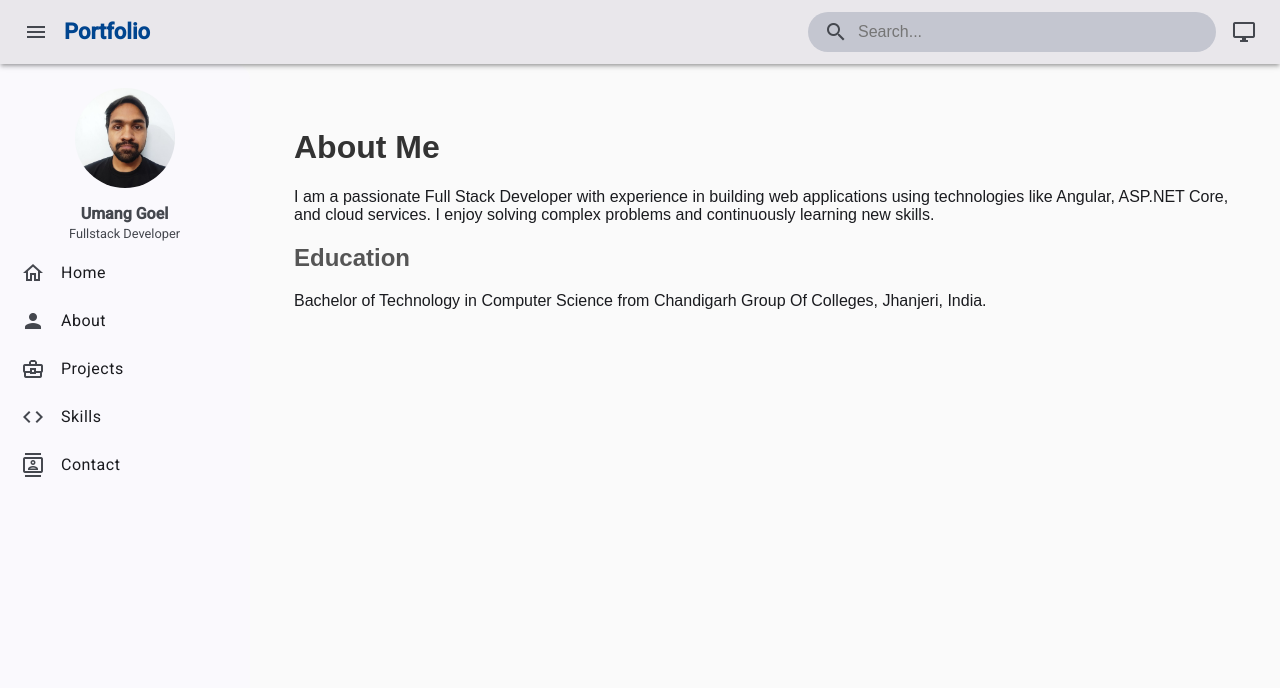
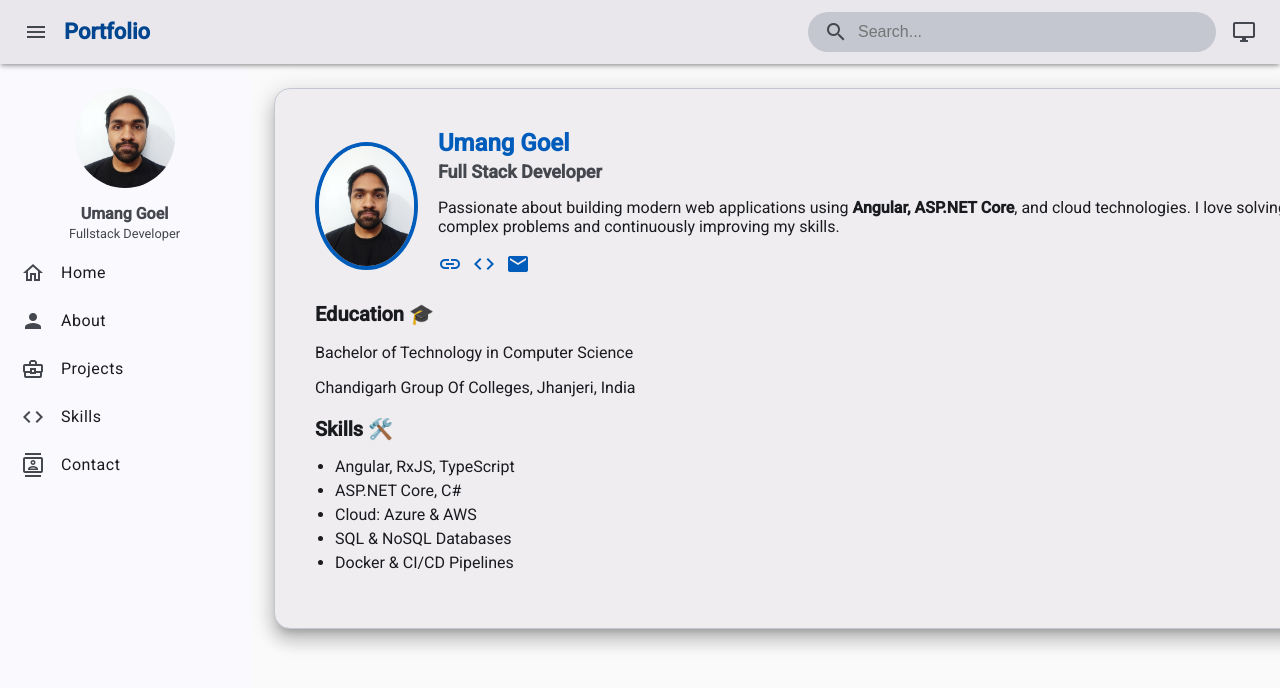
Before and after one commit to iamumanggoel/Portfolio, an Angular app: page /about in a window 1280 px wide. Shown: the top 688 px of the page. Built offline with nearby package versions, Linux system fonts and the light colour scheme.

Commit message:
About section & User model

```diff
--- a/src/app/pages/about.component.ts
+++ b/src/app/pages/about.component.ts
@@ -1,31 +1,126 @@
-import { Component } from '@angular/core';
+import { Component, inject } from '@angular/core';
+import { MatIconModule } from '@angular/material/icon';
+import { AuthService } from '../services/auth.service';
 
 @Component({
   selector: 'app-about',
   standalone: true,
+  imports: [MatIconModule],
   template: `
     <div class="about-container">
-      <h1>About Me</h1>
+      <div class="profile">
+        <img [src]="authService.user()?.profilePicture" alt="Umang Goel">
+        <div class="info">
+          <h1>{{ authService.user()?.name }}</h1>
+          <h2> {{ authService.user()?.jobTitle }}</h2>
           <p>
-        I am a passionate Full Stack Developer with experience in building web applications using technologies like Angular, ASP.NET Core, and cloud services. I enjoy solving complex problems and continuously learning new skills.
+            Passionate about building modern web applications using
+            <strong>Angular, ASP.NET Core</strong>, and cloud technologies.
+            I love solving complex problems and continuously improving my skills.
           </p>
-      <h2>Education</h2>
-      <p>
-        Bachelor of Technology in Computer Science from Chandigarh Group Of Colleges, Jhanjeri, India.
-      </p>
+          <div class="social-links">
+            <a href="https://linkedin.com/in/yourprofile" target="_blank">
+              <mat-icon>linkedin</mat-icon>
+            </a>
+            <a href="https://github.com/yourprofile" target="_blank">
+              <mat-icon>code</mat-icon>
+            </a>
+            <a href="mailto:your@email.com">
+              <mat-icon>email</mat-icon>
+            </a>
+          </div>
+        </div>
+      </div>
+
+      <div class="details">
+        <h2>Education 🎓</h2>
+        <p>Bachelor of Technology in Computer Science</p>
+        <p>Chandigarh Group Of Colleges, Jhanjeri, India</p>
+
+        <h2>Skills 🛠️</h2>
+        <ul>
+          <li>Angular, RxJS, TypeScript</li>
+          <li>ASP.NET Core, C#</li>
+          <li>Cloud: Azure & AWS</li>
+          <li>SQL & NoSQL Databases</li>
+          <li>Docker & CI/CD Pipelines</li>
+        </ul>
+      </div>
     </div>
   `,
   styles: [`
     .about-container {
-      padding: 20px;
-      font-family: Arial, sans-serif;
+      max-width: 70rem;
+      width: 100%;
+      padding: 2.5rem;
+      background-color: var(--mat-sys-surface-container);
+      border: 1px solid var(--mat-sys-outline-variant);
+      border-radius: 1rem;
+      box-shadow: var(--mat-sys-level5);
+      margin: auto;
+
+      .profile {
+        display: flex;
+        align-items: center;
+        gap: 20px;
+
+        img {
+          width: 120px;
+          height: 120px;
+          border-radius: 50%;
+          border: 4px solid var(--mat-sys-primary);
         }
+
+        .info {
           h1 {
-      color: #333;
+            margin: 0;
+            font-size: 24px;
+            color: var(--mat-sys-primary);
           }
+
           h2 {
-      color: #555;
+            margin: 4px 0;
+            font-size: 18px;
+            color: var(--mat-sys-on-surface-variant);
+          }
+
+          .social-links {
+            margin-top: 8px;
+
+            a {
+              margin-right: 10px;
+              color: var(--mat-sys-primary);
+              font-size: 24px;
+              transition: 0.3s;
+
+              &:hover {
+                color: var(--mat-sys-primary-fixed-variant);
+              }
+            }
+          }
+        }
+      }
+
+      .details {
+        margin-top: 20px;
+
+        h2 {
+          color: var(--mat-sys-on-surface);
+          margin-top: 20px;
+          font-size: 20px;
+        }
+
+        ul {
+          padding-left: 20px;
+
+          li {
+            margin-bottom: 5px;
+          }
+        }
+      }
     }
   `]
 })
-export default class AboutComponent {}
+export default class AboutComponent {
+  authService = inject(AuthService);
+}
--- /dev/null
+++ b/src/app/services/auth.service.ts
@@ -0,0 +1,35 @@
+import { Injectable, signal } from '@angular/core';
+import { User } from '../models/user.model';
+
+@Injectable({
+  providedIn: 'root'
+})
+export class AuthService {
+
+  constructor() { }
+
+  user = signal<User | null>({
+    name: 'Umang Goel',
+    email: 'umang2508@gmail.com',
+    profilePicture: '/images/profile_pic.jpeg',
+    role: 'admin',
+    jobTitle: 'Full Stack Developer',
+    company: 'Chandigarh Group Of Colleges',
+    location: 'Jhanjeri, India',
+    github: 'umanggoel',
+    linkedin: 'umanggoel',
+    twitter: 'umanggoel',
+  });
+
+  login(user: User): void {
+    this.user.set(user);
+  }
+
+  logout(): void {
+    this.user.set(null);
+  }
+
+  isLoggedIn(): boolean {
+    return !!this.user();
+  }
+}
```
Also changed, not shown: src/app/models/common.model.ts (added, +7 -0 lines), src/app/models/user.model.ts (added, +21 -0 lines). Lines whose indentation alone changed are shown as unchanged.
